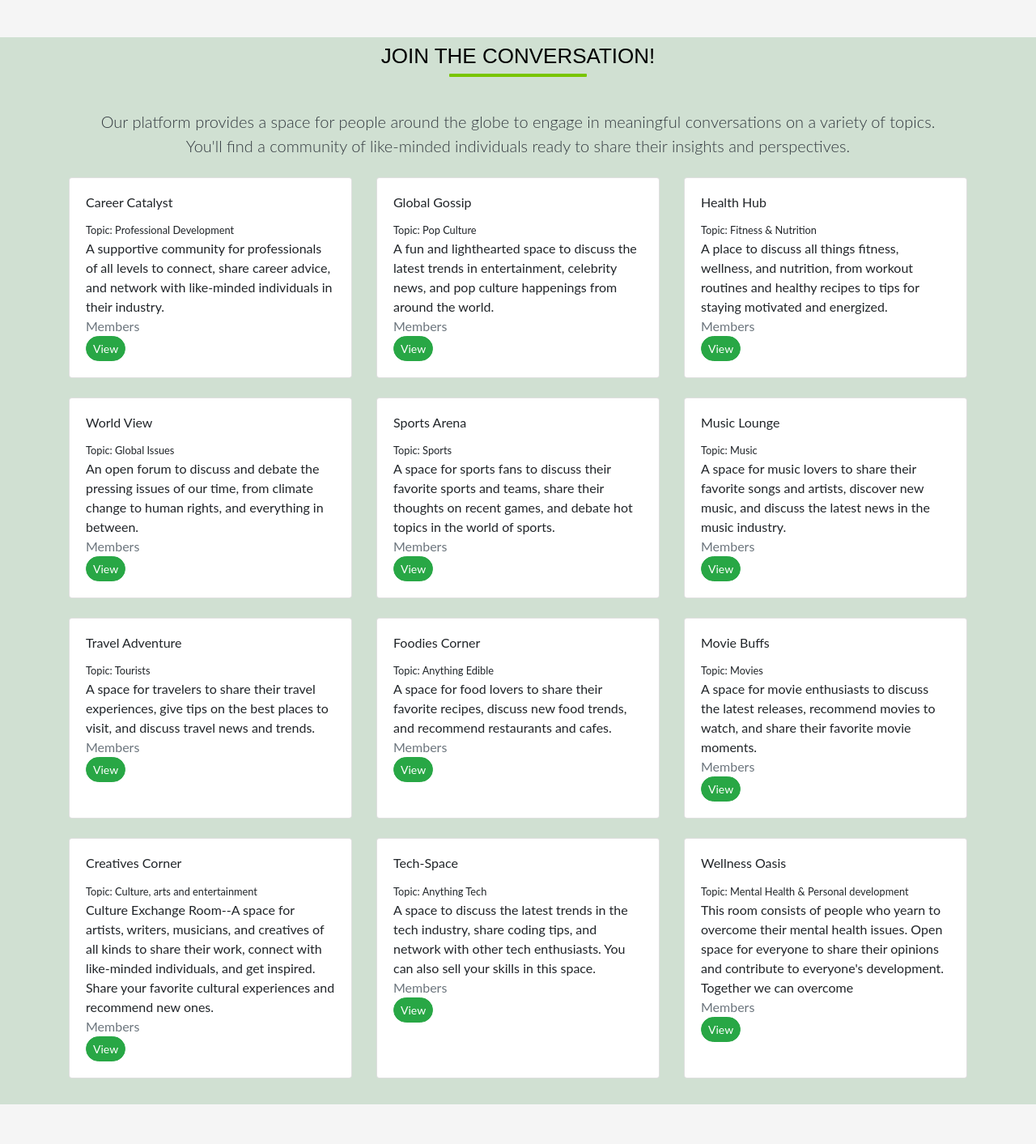
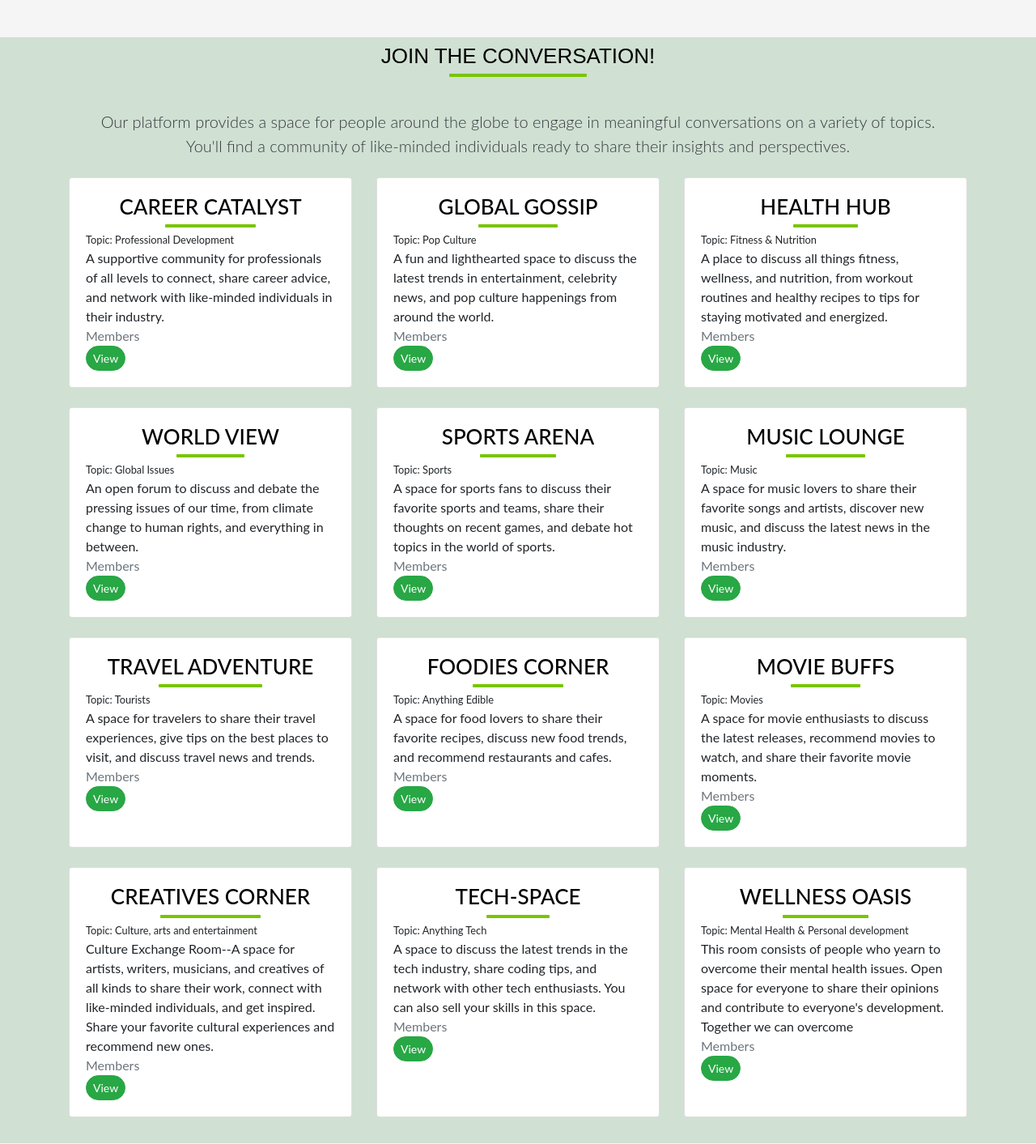
Before and after one commit to gladyswambura/meaningful-conversations, a Django app: page / in a window 1280 px wide. Shown: the part 1168-2581 px from the top of the page at 81% size. Run offline with Django 4.2, Linux system fonts and the light colour scheme; data comes from the database, SQL or seed files in the repository; some libraries are stand-ins or nearby versions; some web fonts are replaced.

Commit message:
fixed room topic error

```diff
--- a/CONVERSATIONS/settings.py
+++ b/CONVERSATIONS/settings.py
@@ -111,7 +111,7 @@ DATABASES = {
 }
 
 CSRF_TRUSTED_ORIGINS = [
-    ''
+    'https://meaningful-coversations.onrender.com/'
 ]
 # Password validation
 # https://docs.djangoproject.com/en/4.1/ref/settings/#auth-password-validators
--- a/conversations/templates/index.html
+++ b/conversations/templates/index.html
@@ -106,8 +106,8 @@
         <div class="col-md-4 d-flex align-items-stretch">
           <div class="card mb-4 box-shadow">
             <div class="card-body align-self-end">
-              <h4 class="card-title">{{ room.name }}</h4>
-              <small class="card-text">Topic: {{ room.topic }}</small>
+              <h2 class="card-title">{{ room.name }}</h2>
+              <small class="card-text mb-2">Topic: {{ room.topic }}</small>
               <br>
               <p class="card-text">{{ room.description }}</p>
               <p class="card-text text-muted">{{ room.members.count }} Members</p>
--- a/settings.py
+++ b/settings.py
@@ -33,7 +33,7 @@ SECRET_KEY = os.environ['SECRET_KEY'] # Instead of your actual secret key
 # SECURITY WARNING: don't run with debug turned on in production!
 DEBUG = True
 
-ALLOWED_HOSTS = ['.vercel.app']
+ALLOWED_HOSTS = ['*']
 
 
 # Application definition
```
